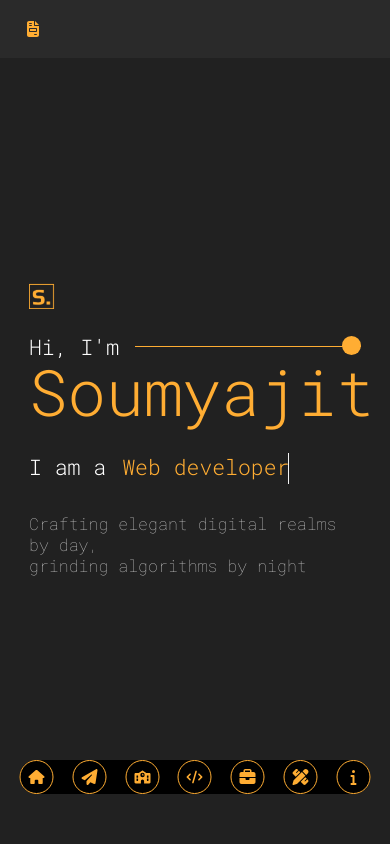
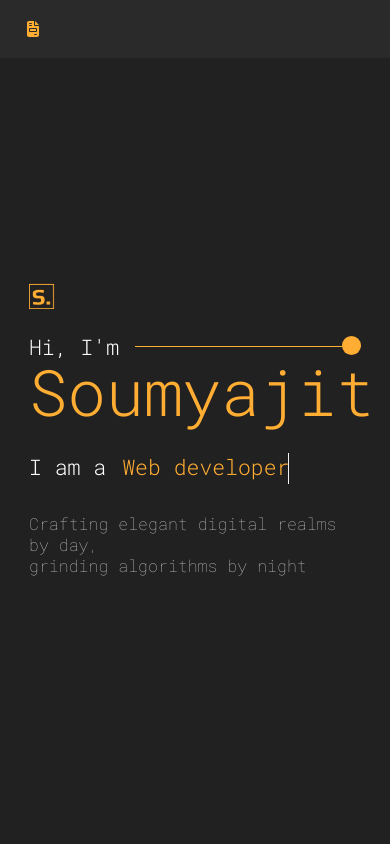
Before and after one commit to nishankkumar23/Portfolio, a React (Vite) app: page / in a window 390 px wide. Shown: the top 844 px of the page. Built offline with nearby package versions, Linux system fonts and the light colour scheme; the HTML template or start-up script is replaced by a standard one; a web font is replaced by a local one.

Commit message:
[UPDATE]: Removed page progress for Mobile view(causing bugs)

```diff
--- a/package.json
+++ b/package.json
@@ -4,7 +4,7 @@
   "version": "0.0.0",
   "type": "module",
   "scripts": {
-    "dev": "vite",
+    "dev": "vite --host",
     "build": "vite build",
     "lint": "eslint . --ext js,jsx --report-unused-disable-directives --max-warnings 0",
     "preview": "vite preview"
--- a/src/components/header/Header.css
+++ b/src/components/header/Header.css
@@ -137,12 +137,6 @@
     }
 
     .page-progress {
-        position: absolute;
-        left: 50%;
-        transform: translateX(-50%);
-        top: 90vh;
-        width: 90vw;
-        background: #000000;
-        border-radius: 40px
+        display: none
     }
 }
```
